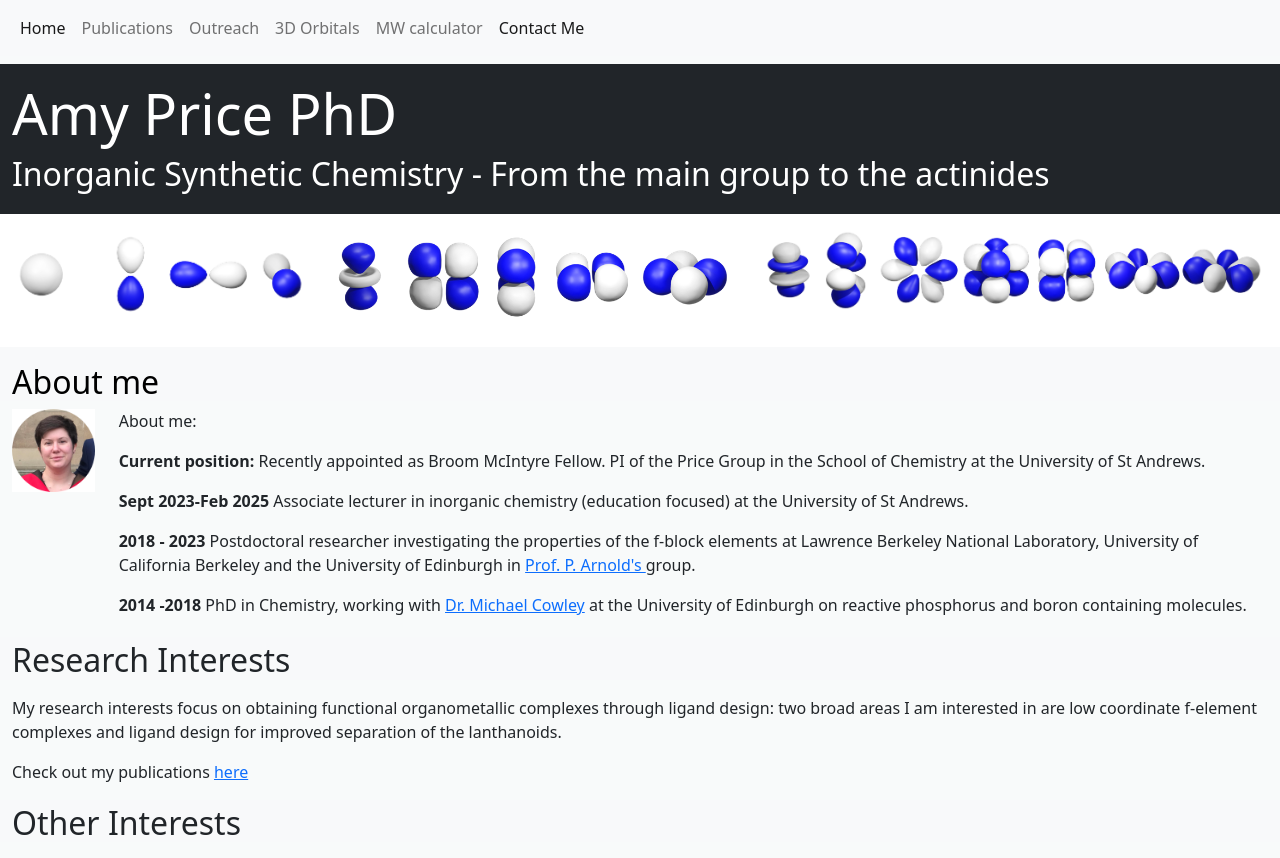
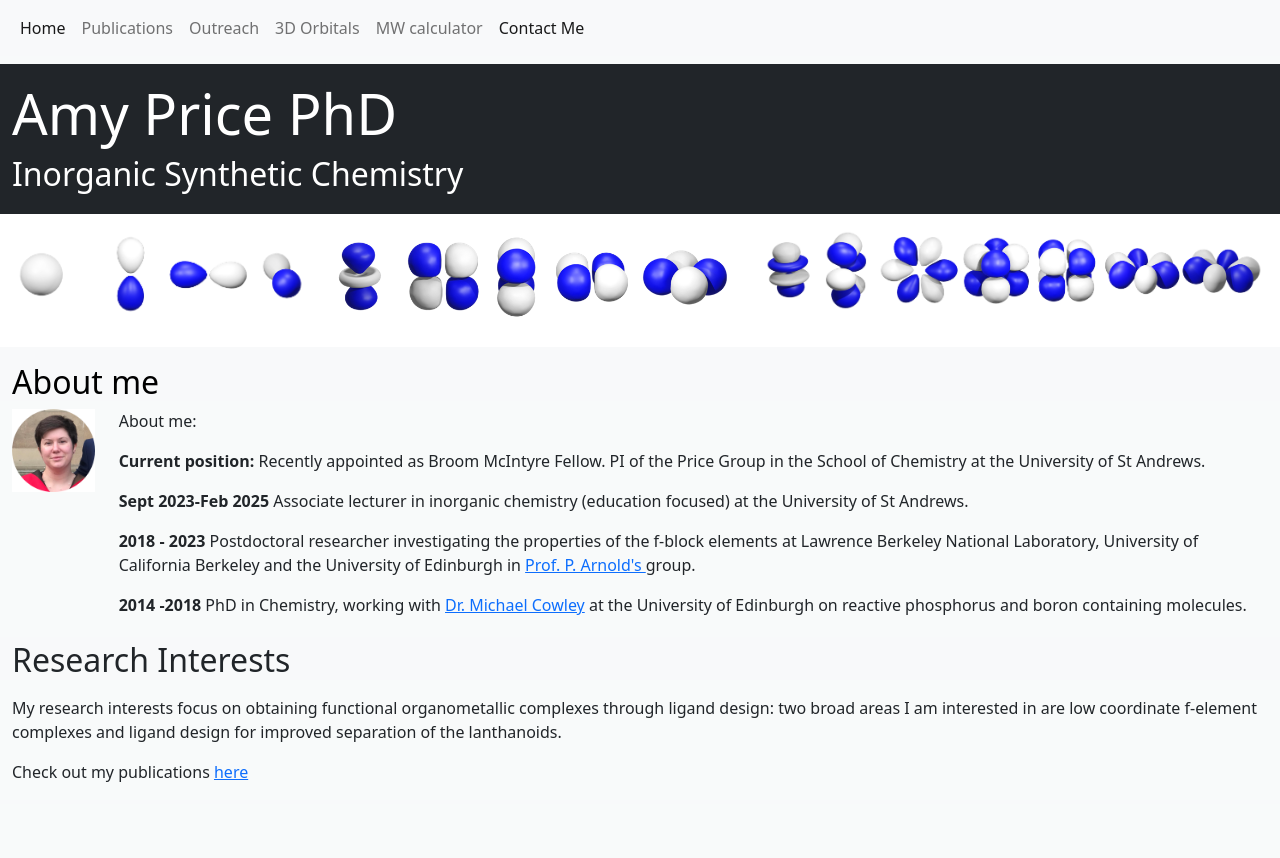
Before and after one commit to aprice101/aprice101.github.io, a plain HTML site: page index.html in a window 1280 px wide. After the commit the page ends 820 px from the top, so only its background shows below. Drawn offline with nearby package versions, Linux system fonts and the light colour scheme.

Commit message:
Update index.html

```diff
--- a/index.html
+++ b/index.html
@@ -50,7 +50,7 @@
 <div class="container-fluid pt-3 pb-1 mt-2 mb-0 bg-dark text-white">
 
   <h1 class="display-4">Amy Price PhD</h1>
-    <p class="display-5">Inorganic Synthetic Chemistry - From the main group to the actinides</p>
+    <p class="display-5">Inorganic Synthetic Chemistry </p>
   </div>
 <!-put image here of chemistry stuff?>
 <div class="container-fluid" id = "orbimg">
@@ -104,7 +104,7 @@
    </div>
    <div class="container-fluid pt-1 my-1 bg-light text-dark">
     <p class="display-5">
-      Other Interests
+
     </p>
     </div>
     <div class="container-fluid">
```
